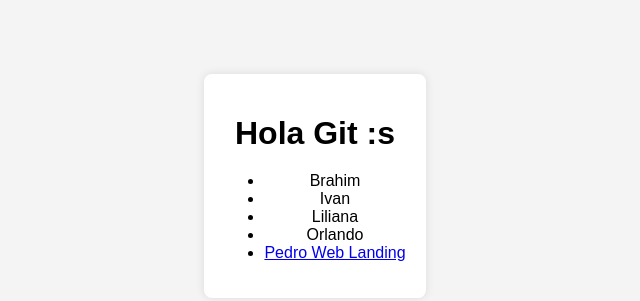
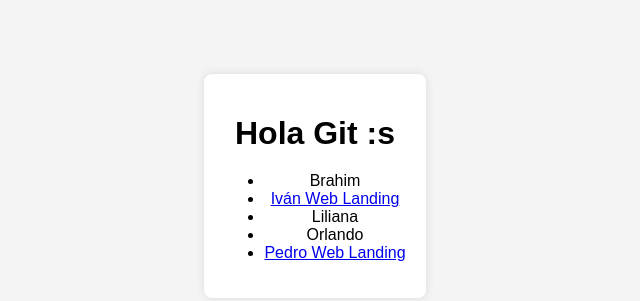
Before and after one commit to 6072927/prueba-github, a plain HTML site: page index.html in a window 1280 px wide. Shown: the part 214-515 px from the top of the page, without its empty margins (325-965 px from the left). Drawn offline with Linux system fonts and the light colour scheme.

Commit message:
commit index

```diff
--- a/index.html
+++ b/index.html
@@ -11,7 +11,7 @@
         <h1>Hola Git :s</h1>
         <ul>
             <li>Brahim</li>
-            <li>Ivan</li>
+            <li><a href="/ivan-front-act01-landing-page-main/index.html">Iván Web Landing</a></li>
             <li>Liliana</li>
             <li>Orlando</li>
             <li><a href="/PedroWebLanding/index.html">Pedro Web Landing</a></li>
```
